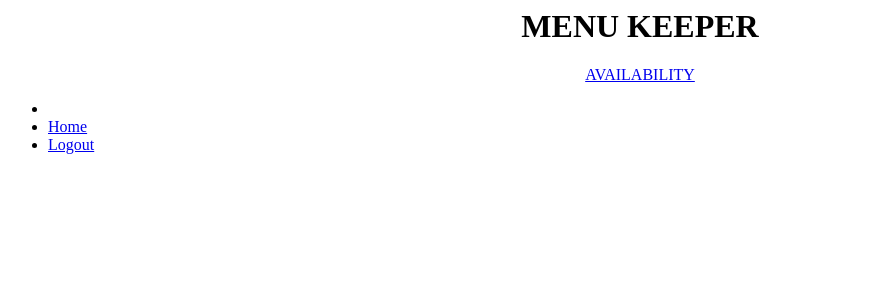
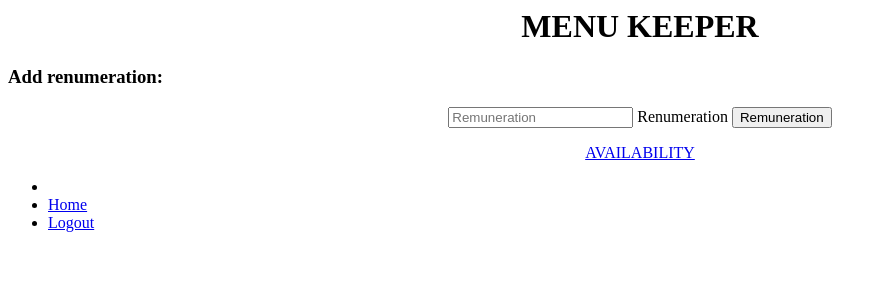
Before and after one commit to azulws/TPFinal, a PHP site: page /Views/home-keeper.php in a window 1280 px wide. Shown: the top 300 px of the page, without its empty margins (0-886 px from the left). Run offline with PHP 8.4, Linux system fonts and the light colour scheme; some libraries are stand-ins or nearby versions.

Commit message:
keeperModify

```diff
--- a/Controllers/KeeperController.php
+++ b/Controllers/KeeperController.php
@@ -43,9 +43,9 @@
         public function Modify($remuneration) {
             $keeper = new keeper();
             $keeper->setFirstName($_SESSION["loggedUser"]->getFirstName());
-            $keeper->setLastName($_SESSION["loggedUser"]->getLastName);
-            $keeper->setUserName($_SESSION["loggedUser"]->getUserName);
-            $keeper->setPassword($_SESSION["loggedUser"]->getPassword);
+            $keeper->setLastName($_SESSION["loggedUser"]->getLastName());
+            $keeper->setUserName($_SESSION["loggedUser"]->getUserName());
+            $keeper->setPassword($_SESSION["loggedUser"]->getPassword());
             $keeper->setRemuneration($remuneration);
 
             $this->keeperDAO->Modify($keeper);
--- a/DAO/KeeperDAO.php
+++ b/DAO/KeeperDAO.php
@@ -49,7 +49,7 @@
             $this->RetrieveData();
 
             $this->keeperList = array_filter($this->keeperList, function($keeper) use($modKeeper) {
-                return $keeper->getUserName() != $modKeeper->getUserName();
+                return $keeper->getIdKeeper() != $modKeeper->getIdKeeper();
             });
 
             array_push($this->keeperList, $modKeeper);
--- a/Views/home-keeper.php
+++ b/Views/home-keeper.php
@@ -2,7 +2,15 @@
 <div align = "center">
     <h1>MENU KEEPER</h1>
 </div>
-
+<h3>Add renumeration:</h3>
+<div align="center">
+  <form align="center" action="<?php echo FRONT_ROOT."Keeper/Modify"?>" method="post">
+  <div class="formgroup">
+    <input type="text" class="forminput" name="remuneration" placeholder="Remuneration" required>
+    <label for="renumeration" class="form__label">Renumeration</label>
+    <input type="submit" value="Remuneration">
+  </div>
+</div>
 <div align ="center">
     <a class="btn-encriptar" href="<?php echo FRONT_ROOT . "Availability/ShowListView"?>">AVAILABILITY </a>
 </div>
```
